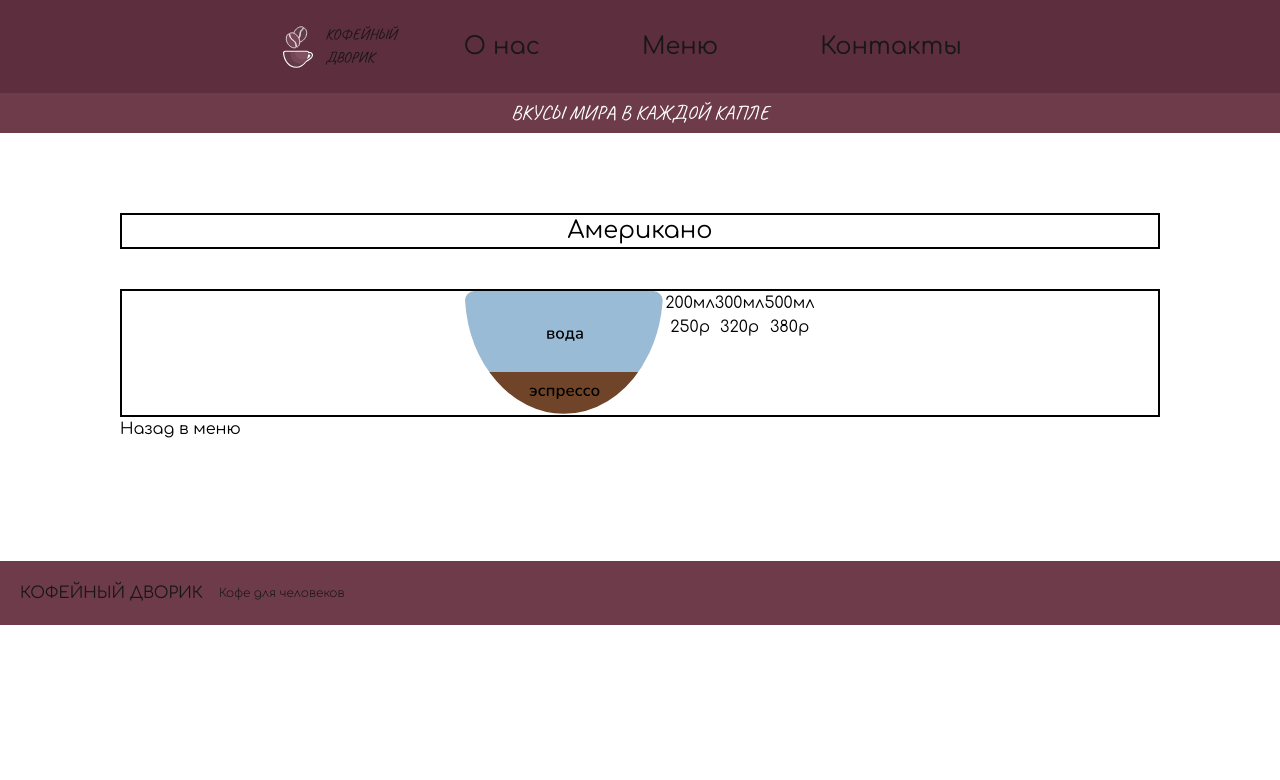
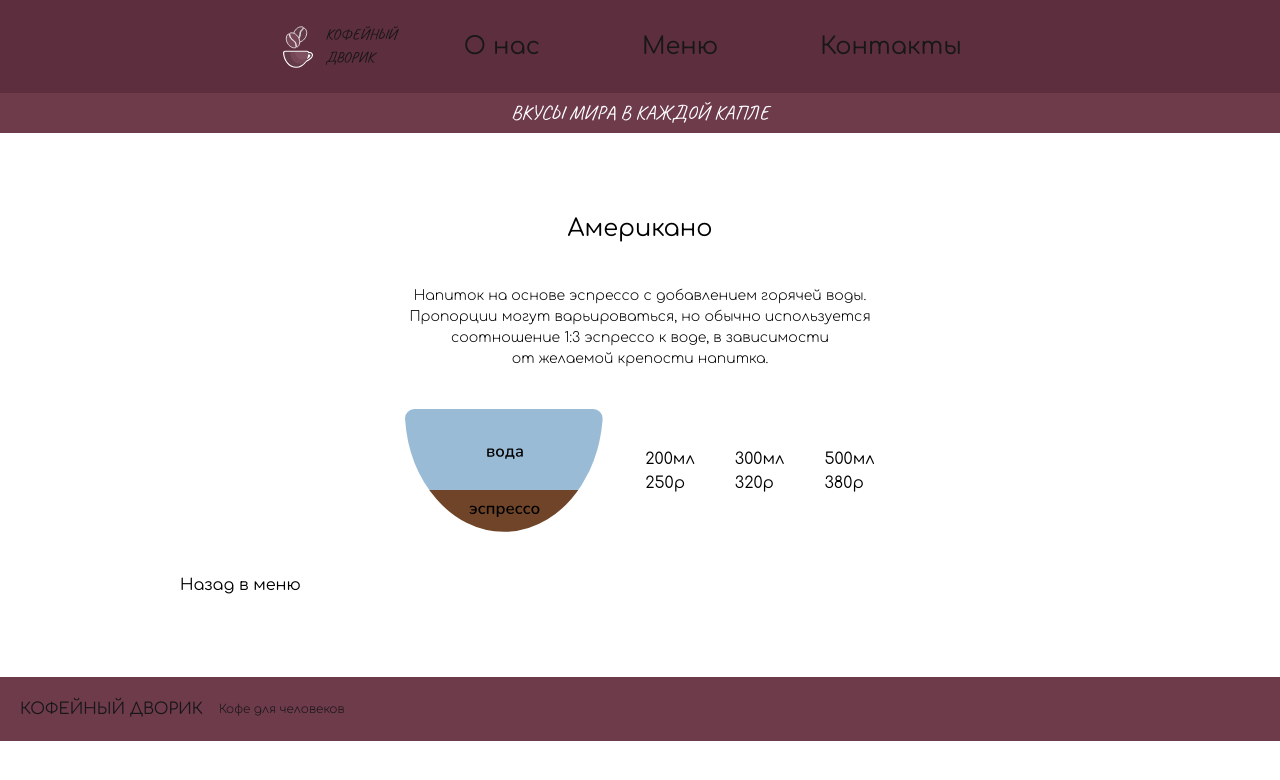
Before and after one commit to Leomagnuss/NextJs-Coffee, a Next.js app: page /menu/americano in a window 1280 px wide. Shown: the top 780 px of the page. Built offline with nearby package versions, Linux system fonts and the light colour scheme.

Commit message:
menu + items

```diff
--- a/app/menu/americano/page.tsx
+++ b/app/menu/americano/page.tsx
@@ -2,27 +2,30 @@ import Image from "next/image";
 import Link from "next/link";
 export default function Americano() {
   return (
-    <div className="block">
-        <div className="p-20 ml-10 mr-10 mb-10 rounded-b-2xl  font-[Comfortaa] bg-[#ffffff] text-black">
-            <h1 className="border-2 items-center text-2xl text-center mb-10">Американо</h1>
-            <div className="flex border-2 justify-center">
-              <Image src="/americano.svg" height={200} width={200} alt=""/>
-              <div className="flex text-center content-center">
-                <div className="">
+    <div className="flex justify-center mb-10">
+          <div className="rounded-b-2xl w-250 font-[Comfortaa] mt-10 bg-[#ffffff] text-black">
+            <div className="items-center text-center mb-10">
+              <h1 className="m-10 text-2xl ">Американо</h1>
+              <h1 className="text-[14px] font-light">Напиток на основе эспрессо с добавлением горячей воды. <br />Пропорции могут варьироваться, но обычно используется<br /> соотношение 1:3 эспрессо к воде, в зависимости <br />от желаемой крепости напитка.</h1>
+            </div>
+            <div className="flex justify-center content-center mb-10 items-center">
+              <Image src="/americano.svg" height={200} width={200} className="mr-10" alt=""/>
+              <div className="mr-10">
                 <h1>200мл</h1>
-                  <h1>250р</h1>
+                <p>250р</p>
               </div>
-                <div className="">
+              <div className="mr-10">
                 <h1>300мл</h1>
-                  <div>320р</div>
+                <p>320р</p>
               </div>
               <div className="">
                 <h1>500мл</h1>
-                  <h1>380р</h1>
+                <p>380р</p>
               </div>
             </div>
+            <div className=" ml-10 pb-10">
+              <Link href="/menu"><div>Назад в меню</div></Link>
             </div>
-            <Link href="/menu"><div>Назад в меню</div></Link>
           </div>
         </div>
   );
--- a/app/menu/cappuchino/page.tsx
+++ b/app/menu/cappuchino/page.tsx
@@ -2,11 +2,31 @@ import Image from "next/image";
 import Link from "next/link";
 export default function Cappuchino() {
   return (
-    <div className="block">
-        <div className="p-20 ml-10 mr-10 mb-10 rounded-b-2xl  font-[Comfortaa] bg-[#ffffff] text-black">
-            <div className="flex justify-center"><h1>Каппучино</h1></div>
-            <Link href="/menu"><div>Назад в меню</div></Link>
+    <div className="flex justify-center mb-10">
+          <div className="rounded-b-2xl w-250 font-[Comfortaa] mt-10 bg-[#ffffff] text-black">
+            <div className="items-center text-center mb-10">
+              <h1 className="m-10 text-2xl ">Каппучино</h1>
+              <h1 className="text-[14px] font-light">Напиток на основе эспрессо с добавлением горячей воды. <br />Пропорции могут варьироваться, но обычно используется<br /> соотношение 1:3 эспрессо к воде, в зависимости <br />от желаемой крепости напитка.</h1>
+            </div>
+            <div className="flex justify-center content-center mb-10 items-center">
+              <Image src="/cappuchino.svg" height={200} width={200} className="mr-10" alt=""/>
+              <div className="mr-10">
+                <h1>200мл</h1>
+                <p>250р</p>
+              </div>
+              <div className="mr-10">
+                <h1>300мл</h1>
+                <p>320р</p>
+              </div>
+              <div className="">
+                <h1>500мл</h1>
+                <p>380р</p>
+              </div>
+            </div>
+            <div className=" ml-10 pb-10">
+              <Link href="/menu"><div>Назад в меню</div></Link>
+            </div>
+          </div>
         </div>
-    </div>
   );
 }
--- a/app/menu/espresso/page.tsx
+++ b/app/menu/espresso/page.tsx
@@ -1,12 +1,32 @@
 import Image from "next/image";
 import Link from "next/link";
-export default function Americano() {
+export default function Espresso() {
   return (
-    <div className="block">
-        <div className="p-20 ml-10 mr-10 mb-10 rounded-b-2xl  font-[Comfortaa] bg-[#ffffff] text-black">
-            <div className="flex justify-center"><h1>Эспрессо</h1></div>
-            <Link href="/menu"><div>Назад в меню</div></Link>
+    <div className="flex justify-center mb-10">
+          <div className="rounded-b-2xl w-250 font-[Comfortaa] mt-10 bg-[#ffffff] text-black">
+            <div className="items-center text-center mb-10">
+              <h1 className="m-10 text-2xl ">Эспрессо</h1>
+              <h1 className="text-[14px] font-light">Кофейный напиток объёмом 25–30 мл, получаемый при помощи кофемашины, <br /> пропускающей горячую воду под давлением через слой спрессованного молотого кофе</h1>
+            </div>
+            <div className="flex justify-center content-center mb-10 items-center">
+              <Image src="/espresso.svg" height={200} width={200} className="mr-10" alt=""/>
+              <div className="mr-10">
+                <h1>25мл</h1>
+                <p>120р</p>
+              </div>
+              <div className="mr-10">
+                <h1>50мл</h1>
+                <p>230р</p>
+              </div>
+              <div className="">
+                <h1>75мл</h1>
+                <p>350р</p>
+              </div>
+            </div>
+            <div className=" ml-10 pb-10">
+              <Link href="/menu"><div>Назад в меню</div></Link>
+            </div>
+          </div>
         </div>
-    </div>
   );
 }
--- a/app/menu/latte/page.tsx
+++ b/app/menu/latte/page.tsx
@@ -2,11 +2,31 @@ import Image from "next/image";
 import Link from "next/link";
 export default function Latte() {
   return (
-    <div className="block">
-        <div className="p-20 ml-10 mr-10 mb-10 rounded-b-2xl  font-[Comfortaa] bg-[#ffffff] text-black">
-            <div className="flex justify-center"><h1>Латте</h1></div>
-            <Link href="/menu"><div>Назад в меню</div></Link>
+    <div className="flex justify-center mb-10">
+          <div className="rounded-b-2xl w-250 font-[Comfortaa] mt-10 bg-[#ffffff] text-black">
+            <div className="items-center text-center mb-10">
+              <h1 className="m-10 text-2xl ">Латте</h1>
+              <h1 className="text-[14px] font-light">Кофейный напиток на основе эспрессо и вспененного молока. <br />Представляет собой трёхслойную смесь из молочной пены, <br />молока и кофе эспрессо. </h1>
+            </div>
+            <div className="flex justify-center content-center mb-10 items-center">
+              <Image src="/latte.svg" height={200} width={200} className="mr-10" alt=""/>
+              <div className="mr-10">
+                <h1>200мл</h1>
+                <p>250р</p>
+              </div>
+              <div className="mr-10">
+                <h1>300мл</h1>
+                <p>320р</p>
+              </div>
+              <div className="">
+                <h1>500мл</h1>
+                <p>380р</p>
+              </div>
+            </div>
+            <div className=" ml-10 pb-10">
+              <Link href="/menu"><div>Назад в меню</div></Link>
+            </div>
+          </div>
         </div>
-    </div>
   );
 }
--- a/app/menu/page.jsx
+++ b/app/menu/page.jsx
@@ -2,14 +2,19 @@ import Image from "next/image";
 import Link from "next/link";
 export default function Menu() {
   return (
-    <div className="block">
-        <div className="p-20 ml-10 mr-10 mb-10 rounded-b-2xl  font-[Comfortaa] bg-[#ffffff] text-black">
-            <div className="flex justify-center"><h1>Меню</h1></div>
-            <Link href="/menu/latte"><div>Латте</div></Link>
-            <Link href="/menu/espresso"><div>Эспрессо</div></Link>
-            <Link href="/menu/cappuchino"><div>Каппучино</div></Link>
-            <Link href="/menu/americano"><div>Американо</div></Link>
+    <div className="flex justify-center mb-10">
+          <div className="rounded-b-2xl w-250 font-[Comfortaa] mt-10 bg-[#ffffff] text-black">
+            <div className="items-center text-center mb-10">
+              <h1 className="m-10 text-2xl ">Меню</h1>
+              <h1 className="text-[14px] font-light">Напиток на основе эспрессо с добавлением горячей воды. <br />Пропорции могут варьироваться, но обычно используется<br /> соотношение 1:3 эспрессо к воде, в зависимости <br />от желаемой крепости напитка.</h1>
+            </div>
+            <div className="justify-center m-20 mb-10">
+              <Link href="/menu/latte"><div className="">Латте</div></Link>
+              <Link href="/menu/espresso"><div className="">Эспрессо</div></Link>
+              <Link href="/menu/cappuchino"><div className="">Каппучино</div></Link>
+              <Link href="/menu/americano"><div className="">Американо</div></Link>
+            </div>
+          </div>
         </div>
-    </div>
   );
 }
```
Lines whose indentation alone changed are shown as unchanged.
